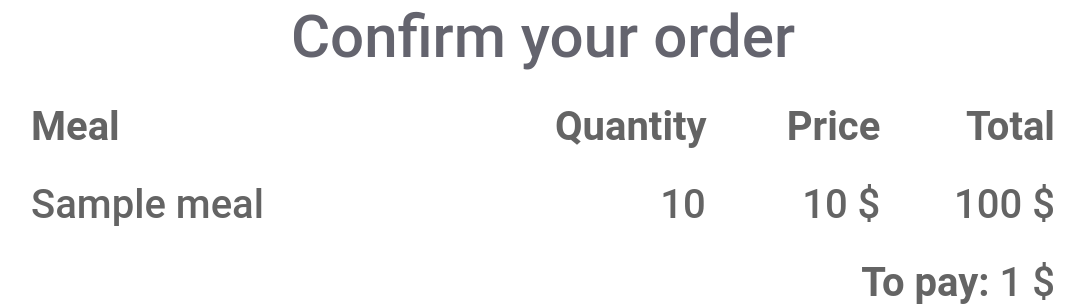
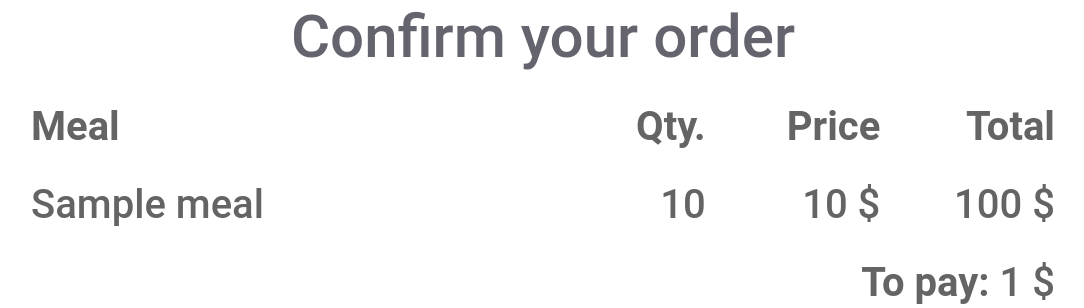
Before and after one commit to sggorski/restaurant_organiser, a Flask app: template templates/order_confirm.html in a window 1280 px wide. Shown: the part 676-984 px from the top of the page, without its empty margins (97-1181 px from the left). Run offline with Flask 3, Linux system fonts and the light colour scheme; the template is opened without the code that fills it: most values are stand-ins (such as "Sample title", 1, 10 or a date in 2020).

Commit message:
Some design improved

```diff
--- a/templates/order_confirm.html
+++ b/templates/order_confirm.html
@@ -14,8 +14,8 @@
     <div  class="container2">
       <h2>Confirm your order</h2>
       <div class="row">
-        <div class="col-md-6"><h3><b>Meal</b></h3></div>
-        <div class="col-md-2" ><h4><b>Quantity</b></h4></div>
+        <div class="col-md-4"><h3><b>Meal</b></h3></div>
+        <div class="col-md-4" ><h4><b>Qty.</b></h4></div>
         <div class="col-md-2"><h4><b>Price</b></h4></div>
         <div class="col-md-2" ><h4><b>Total</b></h4></div>
       </div>
@@ -35,7 +35,7 @@
         </div>
       </div>
     {% endfor %}
-      <div style="text-align:right"> <h4><b>To pay:     </b>{{total_price}} $</h4></div>
+      <div style="text-align:right"> <h4><b>To pay:     </b> {{total_price}} $</h4></div>
       <div style="text-align:center">
           <form action="/order/submit/confirmation" method="POST">
             <input type="hidden" name="quantity" value="{{quantity}}">
```
Also changed, not shown: templates/form.html (+5 -4 lines).
